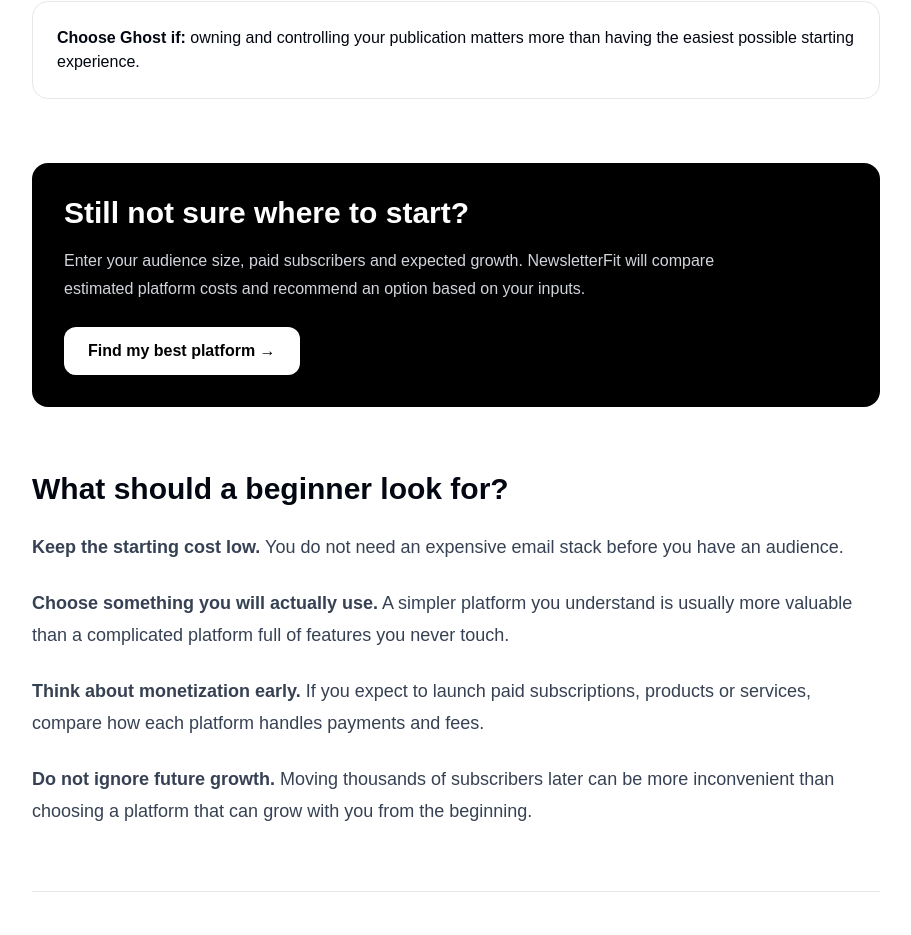
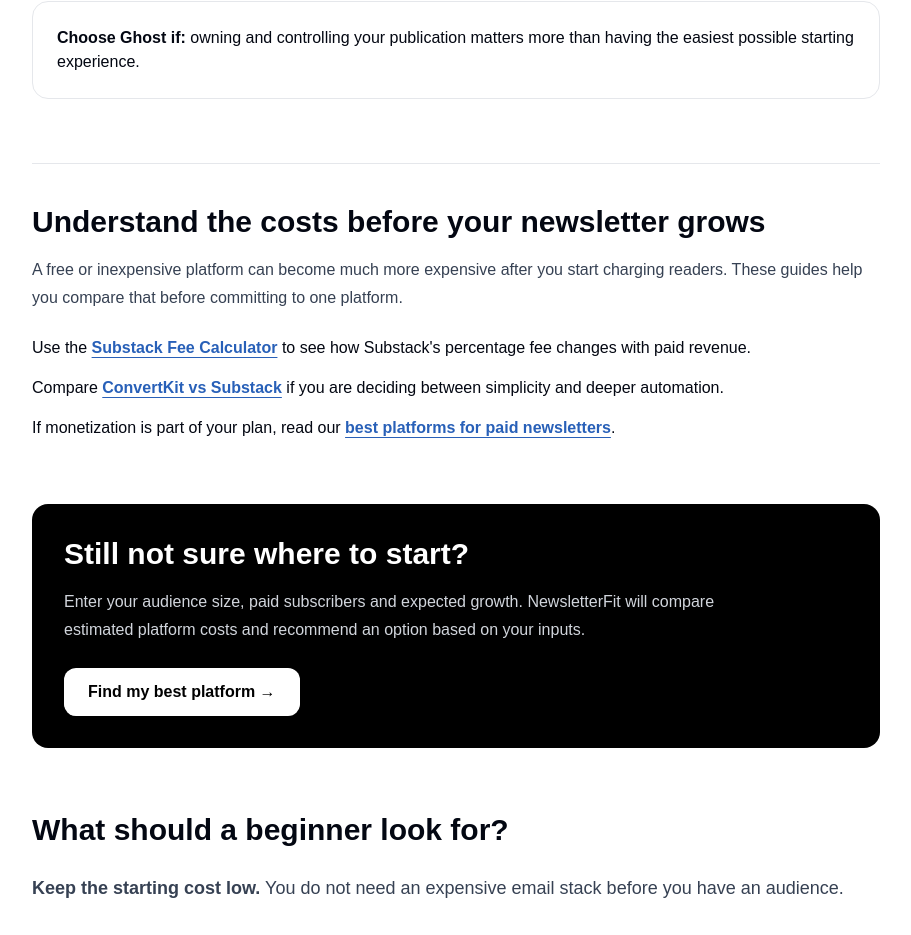
Before and after one commit to juangomez250505/newsletterfit, a Next.js app: page /best-newsletter-platform-for-beginners in a window 1280 px wide. Shown: the part 3358-4293 px from the top of the page, without its empty margins (184-1095 px from the left). Built offline with nearby package versions, Linux system fonts and the light colour scheme.

Commit message:
Strengthen internal linking to priority SEO pages

```diff
--- a/app/best-newsletter-platform-for-beginners/page.tsx
+++ b/app/best-newsletter-platform-for-beginners/page.tsx
@@ -299,7 +299,57 @@
           </div>
         </section>
 
-        <section className="mt-16 rounded-2xl bg-black p-8 text-white">
+
+          {/* SEO-BEGINNER-COST-TOOLS-20260921 */}
+          <section className="mt-16 border-t border-gray-200 pt-10">
+            <h2 className="text-3xl font-bold">
+              Understand the costs before your newsletter grows
+            </h2>
+
+            <p className="mt-4 leading-7 text-gray-700">
+              A free or inexpensive platform can become much more expensive
+              after you start charging readers. These guides help you compare
+              that before committing to one platform.
+            </p>
+
+            <div className="mt-6 space-y-4">
+              <p>
+                Use the{" "}
+                <Link
+                  href="/substack-fee-calculator"
+                  className="font-semibold text-[#2860B8] underline underline-offset-4"
+                >
+                  Substack Fee Calculator
+                </Link>{" "}
+                to see how Substack&apos;s percentage fee changes with paid
+                revenue.
+              </p>
+
+              <p>
+                Compare{" "}
+                <Link
+                  href="/kit-vs-substack"
+                  className="font-semibold text-[#2860B8] underline underline-offset-4"
+                >
+                  ConvertKit vs Substack
+                </Link>{" "}
+                if you are deciding between simplicity and deeper automation.
+              </p>
+
+              <p>
+                If monetization is part of your plan, read our{" "}
+                <Link
+                  href="/best-platform-for-paid-newsletters"
+                  className="font-semibold text-[#2860B8] underline underline-offset-4"
+                >
+                  best platforms for paid newsletters
+                </Link>
+                .
+              </p>
+            </div>
+          </section>
+
+<section className="mt-16 rounded-2xl bg-black p-8 text-white">
           <h2 className="text-3xl font-bold">
             Still not sure where to start?
           </h2>
--- a/app/best-newsletter-platform/page.tsx
+++ b/app/best-newsletter-platform/page.tsx
@@ -392,7 +392,51 @@
           Verify important details directly with each provider before making a
           final purchase or migration decision.
         </p>
-      </article>
+
+          {/* SEO-COST-GUIDES-20260921 */}
+          <section className="mt-16 rounded-3xl border border-gray-200 bg-gray-50 p-8">
+            <h2 className="text-3xl font-bold">
+              Compare newsletter costs before you choose
+            </h2>
+
+            <p className="mt-4 leading-7 text-gray-700">
+              The cheapest platform can change as your audience and paid
+              revenue grow. These NewsletterFit resources let you compare the
+              real economics instead of relying only on headline prices.
+            </p>
+
+            <div className="mt-6 grid gap-4 sm:grid-cols-2">
+              <Link
+                href="/substack-fee-calculator"
+                className="rounded-2xl border border-gray-200 bg-white p-5 font-semibold transition hover:-translate-y-0.5 hover:shadow-md"
+              >
+                Substack Fee Calculator →
+              </Link>
+
+              <Link
+                href="/kit-vs-substack"
+                className="rounded-2xl border border-gray-200 bg-white p-5 font-semibold transition hover:-translate-y-0.5 hover:shadow-md"
+              >
+                ConvertKit vs Substack fees →
+              </Link>
+
+              <Link
+                href="/best-platform-for-paid-newsletters"
+                className="rounded-2xl border border-gray-200 bg-white p-5 font-semibold transition hover:-translate-y-0.5 hover:shadow-md"
+              >
+                Best platforms for paid newsletters →
+              </Link>
+
+              <Link
+                href="/getresponse-vs-kit"
+                className="rounded-2xl border border-gray-200 bg-white p-5 font-semibold transition hover:-translate-y-0.5 hover:shadow-md"
+              >
+                ConvertKit vs GetResponse →
+              </Link>
+            </div>
+          </section>
+
+</article>
     </main>
   );
 }
--- a/app/best-platform-for-paid-newsletters/page.tsx
+++ b/app/best-platform-for-paid-newsletters/page.tsx
@@ -422,7 +422,65 @@
           Verify current details directly with each provider before making a
           final decision.
         </p>
-      </article>
+
+          {/* SEO-PAID-COST-TOOLS-20260921 */}
+          <section className="mt-16 rounded-3xl border border-gray-200 bg-gray-50 p-8">
+            <h2 className="text-3xl font-bold">
+              Calculate paid newsletter costs with your own numbers
+            </h2>
+
+            <p className="mt-4 leading-7 text-gray-700">
+              Transaction fees can matter more than monthly plan prices once
+              your paid newsletter starts growing.
+            </p>
+
+            <div className="mt-6 space-y-4">
+              <p>
+                <Link
+                  href="/substack-fee-calculator"
+                  className="font-semibold text-[#2860B8] underline underline-offset-4"
+                >
+                  Calculate your Substack fees
+                </Link>{" "}
+                using your own paid audience and subscription price.
+              </p>
+
+              <p>
+                Compare{" "}
+                <Link
+                  href="/beehiiv-vs-substack"
+                  className="font-semibold text-[#2860B8] underline underline-offset-4"
+                >
+                  Beehiiv vs Substack fees and break-even
+                </Link>
+                .
+              </p>
+
+              <p>
+                Compare{" "}
+                <Link
+                  href="/kit-vs-substack"
+                  className="font-semibold text-[#2860B8] underline underline-offset-4"
+                >
+                  ConvertKit vs Substack
+                </Link>{" "}
+                for transaction fees and automation.
+              </p>
+
+              <p>
+                If you need a broader creator marketing stack, compare{" "}
+                <Link
+                  href="/getresponse-vs-kit"
+                  className="font-semibold text-[#2860B8] underline underline-offset-4"
+                >
+                  ConvertKit vs GetResponse
+                </Link>
+                .
+              </p>
+            </div>
+          </section>
+
+</article>
     </main>
   );
 }
--- a/app/comparisons/page.tsx
+++ b/app/comparisons/page.tsx
@@ -633,6 +633,64 @@
           </Link>
         </div>
       </section>
-    </main>
+
+        {/* SEO-COMPARISON-TOOLS-20260921 */}
+        <section className="mx-auto max-w-6xl px-6 pb-24">
+          <div className="rounded-3xl border border-gray-200 bg-gray-50 p-8 md:p-10">
+            <p className="text-sm font-bold uppercase tracking-[0.18em] text-[#2860B8]">
+              Cost tools & guides
+            </p>
+
+            <h2 className="mt-3 text-3xl font-bold">
+              Go beyond feature comparisons
+            </h2>
+
+            <p className="mt-4 max-w-3xl leading-7 text-gray-700">
+              Use NewsletterFit&apos;s calculators and guides to compare what
+              newsletter platforms may actually cost as your audience grows.
+            </p>
+
+            <div className="mt-7 grid gap-4 md:grid-cols-3">
+              <Link
+                href="/substack-fee-calculator"
+                className="rounded-2xl border border-gray-200 bg-white p-6 transition hover:-translate-y-1 hover:shadow-md"
+              >
+                <h3 className="font-bold">
+                  Substack Fee Calculator
+                </h3>
+                <p className="mt-2 text-sm leading-6 text-gray-600">
+                  Estimate Substack&apos;s 10% platform fee with your own
+                  paid subscriber numbers.
+                </p>
+              </Link>
+
+              <Link
+                href="/best-platform-for-paid-newsletters"
+                className="rounded-2xl border border-gray-200 bg-white p-6 transition hover:-translate-y-1 hover:shadow-md"
+              >
+                <h3 className="font-bold">
+                  Best platforms for paid newsletters
+                </h3>
+                <p className="mt-2 text-sm leading-6 text-gray-600">
+                  Compare monetization models and paid newsletter economics.
+                </p>
+              </Link>
+
+              <Link
+                href="/best-newsletter-platform-for-beginners"
+                className="rounded-2xl border border-gray-200 bg-white p-6 transition hover:-translate-y-1 hover:shadow-md"
+              >
+                <h3 className="font-bold">
+                  Best newsletter platforms for beginners
+                </h3>
+                <p className="mt-2 text-sm leading-6 text-gray-600">
+                  Compare beginner-friendly options before your audience grows.
+                </p>
+              </Link>
+            </div>
+          </div>
+        </section>
+
+</main>
   );
 }
```
